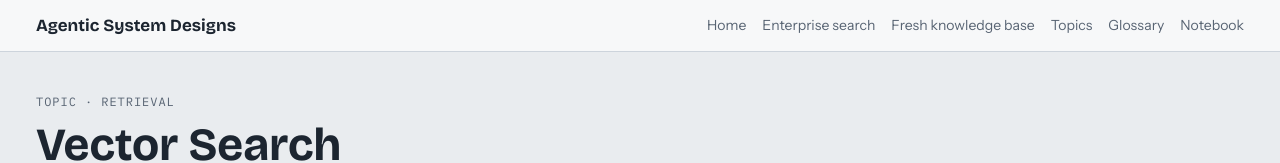
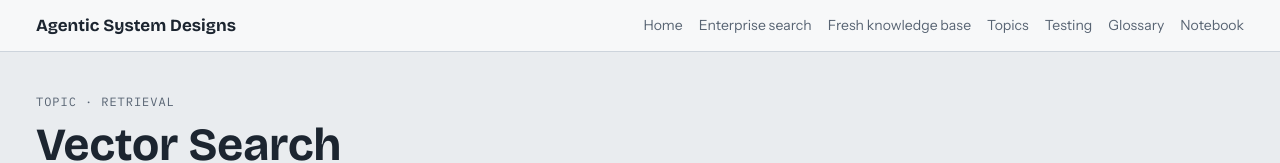
Before and after one commit to DevLCodes/agentic-ai-notebook, a plain HTML site: page system-design/vector-search.html in a window 1280 px wide. Shown: the top 163 px of the page. Drawn offline with nearby package versions, Linux system fonts and the light colour scheme.

Commit message:
Restore the FinSight README entry and the Vector Search Testing nav link
The README entry was dropped while merging main into the FinSight branch,
and the nav link reached the Vector Search branch after it was merged.

Generated with Claude Code

```diff
--- a/system-design/vector-search.html
+++ b/system-design/vector-search.html
@@ -196,7 +196,7 @@
 </head>
 <body>
 <svg width="0" height="0" style="position:absolute" aria-hidden="true"><defs><marker id="ah" viewBox="0 0 10 10" refX="9" refY="5" markerWidth="7" markerHeight="7" orient="auto-start-reverse"><path d="M0 0L10 5L0 10z" class="ah" style="fill:#7d8996"/></marker></defs></svg>
-<header class="sitebar"><div class="wrap"><a class="brand" href="index.html">Agentic System Designs</a><nav aria-label="Site"><a href="index.html">Home</a><a href="enterprise-search.html">Enterprise search</a><a href="knowledge-freshness.html">Fresh knowledge base</a><a href="index.html#topics">Topics</a><a href="glossary.html">Glossary</a><a href="../index.html">Notebook</a></nav></div></header>
+<header class="sitebar"><div class="wrap"><a class="brand" href="index.html">Agentic System Designs</a><nav aria-label="Site"><a href="index.html">Home</a><a href="enterprise-search.html">Enterprise search</a><a href="knowledge-freshness.html">Fresh knowledge base</a><a href="index.html#topics">Topics</a><a href="testing.html">Testing</a><a href="glossary.html">Glossary</a><a href="../index.html">Notebook</a></nav></div></header>
 <main>
 <div class="wrap"><div class="intro"><p class="eyebrow">Topic · retrieval</p><h1>Vector Search</h1><p class="lead">What actually happens between a question and its nearest chunks: embedding the query, exact and approximate neighbours, the knobs that trade recall for speed, and the ways it quietly fails.</p></div></div>
 <div class="wrap doc">
```
Also changed, not shown: 1 other file.
